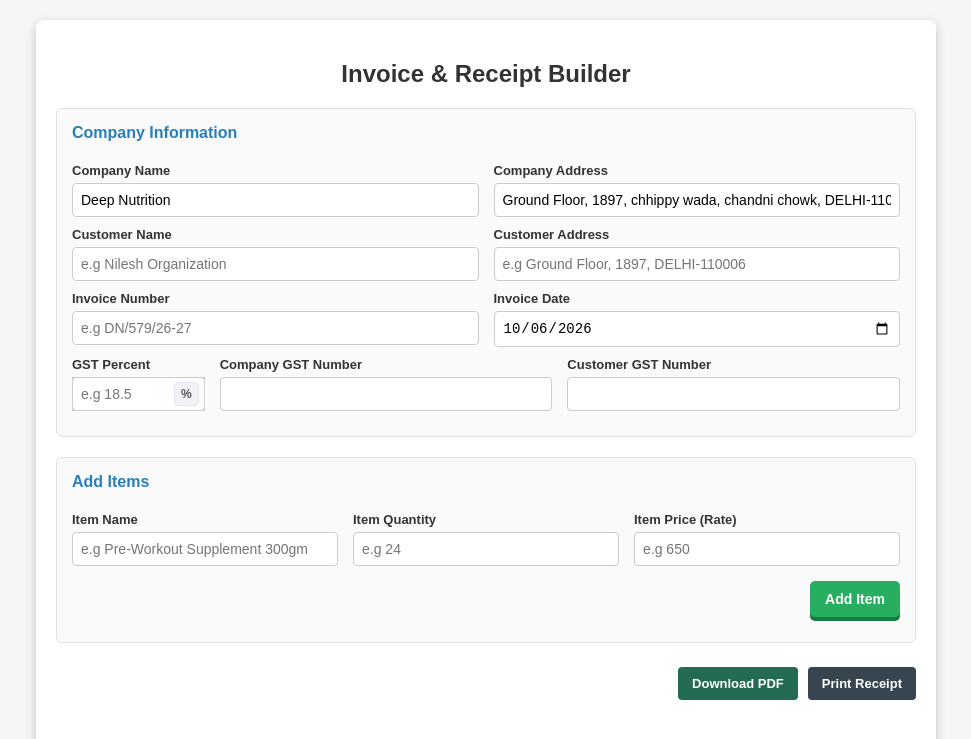
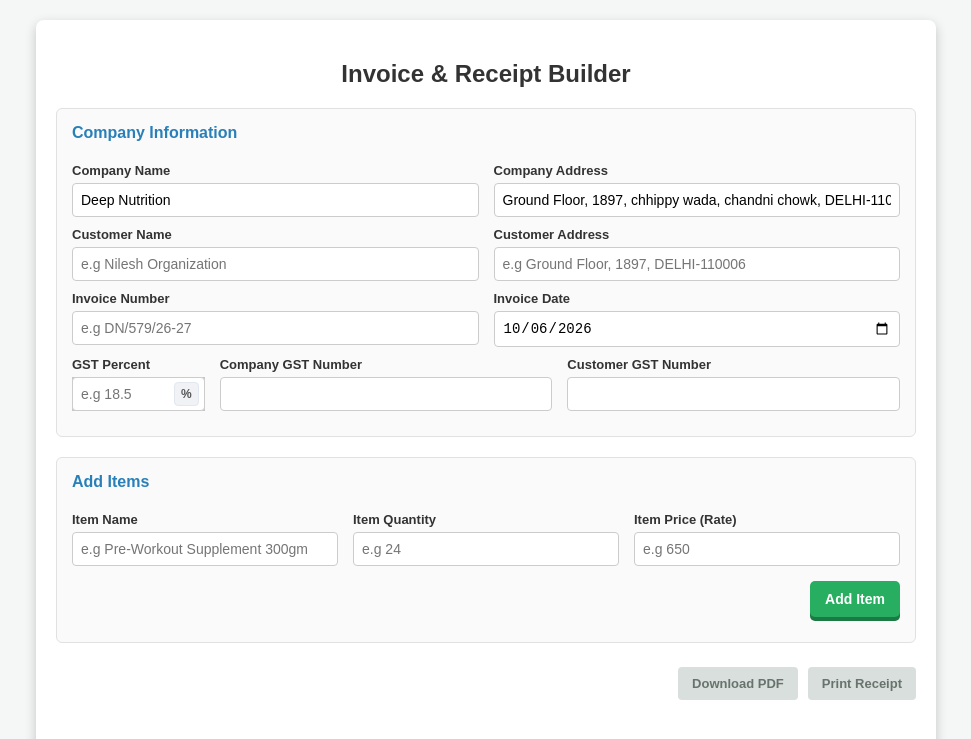
Before and after one commit to nileshrawatp1/Invoice-Generator, a React (Vite) app: page / in a window 1280 px wide. Shown: the top 739 px of the page, without its empty margins (154-1125 px from the left). Built offline with nearby package versions, Linux system fonts and the light colour scheme.

Commit message:
Buttons disabled and validation added

```diff
--- a/src/components/RecieptPdf.tsx
+++ b/src/components/RecieptPdf.tsx
@@ -27,17 +27,22 @@ const InvoiceReceipt = ({ fields, removeItem }: InvoiceReceiptProps) => {
     const cgst = (subTotal * gstPercent) / 100;
     const sgst = (subTotal * gstPercent) / 100;
     const total = subTotal + cgst + sgst;
-    const pdfName = `${formVals.companyName}-${formVals.invoiceNumber}`
+    const pdfName = `${formVals.companyName}-${formVals.invoiceNumber}`;
+    const hasItems = fields.length > 0;
 
     return (
         <>
             <div className="receipt-actions">
-                <button type="button" className="receipt-action receipt-action--download" onClick={() => handleDownloadPdf(pdfName)}>
-                    Download PDF
-                </button>
-                <button type="button" className="receipt-action receipt-action--print" onClick={() => window.print()}>
-                    Print Receipt
-                </button>
+                <span className="receipt-action-tooltip" data-tooltip={!hasItems ? 'Add at least one item to enable this action.' : undefined}>
+                    <button type="button" className="receipt-action receipt-action--download" disabled={!hasItems} onClick={() => handleDownloadPdf(pdfName)}>
+                        Download PDF
+                    </button>
+                </span>
+                <span className="receipt-action-tooltip" data-tooltip={!hasItems ? 'Add at least one item to enable this action.' : undefined}>
+                    <button type="button" className="receipt-action receipt-action--print" disabled={!hasItems} onClick={() => window.print()}>
+                        Print Receipt
+                    </button>
+                </span>
             </div>
             <div id="pdf-content" className="invoice-preview-wrapper">
                 <div className="invoice-box">
--- a/src/styles/receipt.css
+++ b/src/styles/receipt.css
@@ -12,6 +12,41 @@
     justify-content: flex-end;
     gap: 10px;
     margin-top: 24px;
+
+    .receipt-action-tooltip {
+        position: relative;
+        display: inline-flex;
+
+        &[data-tooltip]::after {
+            content: attr(data-tooltip);
+            position: absolute;
+            z-index: 2;
+            right: 0;
+            bottom: calc(100% + 8px);
+            width: max-content;
+            max-width: min(260px, calc(100vw - 32px));
+            padding: 7px 10px;
+            border-radius: 4px;
+            background: #24332d;
+            color: #fff;
+            font-size: 12px;
+            font-weight: 500;
+            line-height: 1.4;
+            text-align: center;
+            white-space: normal;
+            pointer-events: none;
+            opacity: 0;
+            transform: translateY(4px);
+            transition: opacity 140ms ease, transform 140ms ease;
+            visibility: hidden;
+        }
+
+        &[data-tooltip]:hover::after {
+            opacity: 1;
+            transform: translateY(0);
+            visibility: visible;
+        }
+    }
 
     .receipt-action {
         padding: 9px 14px;
@@ -34,6 +69,14 @@
         &:hover {
             background-color: #435763;
         }
+    }
+
+    .receipt-action:disabled {
+        background-color: #d9dfdc;
+        color: #68736e;
+        cursor: not-allowed;
+        box-shadow: none;
+        opacity: 1;
     }
 }
 
```
